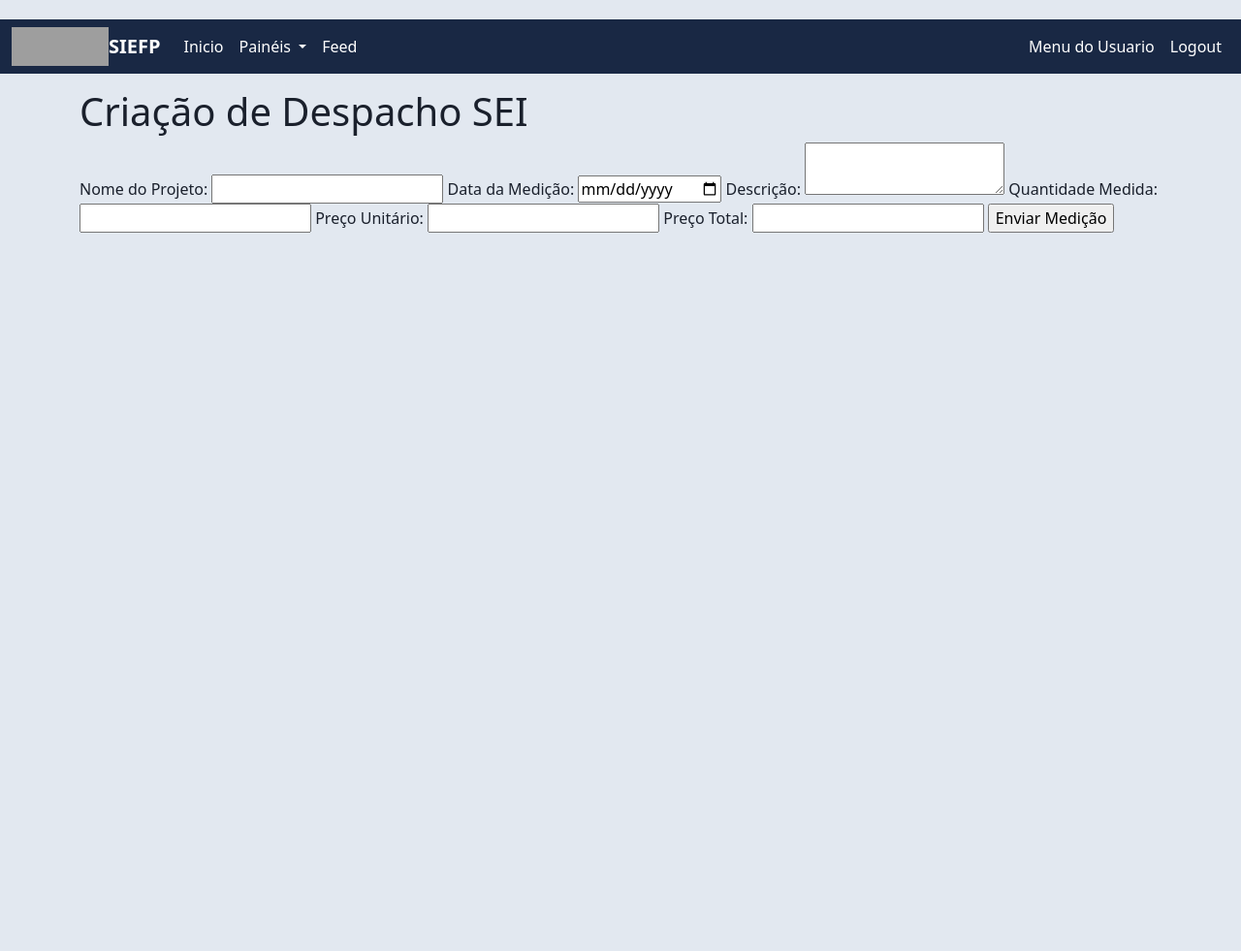
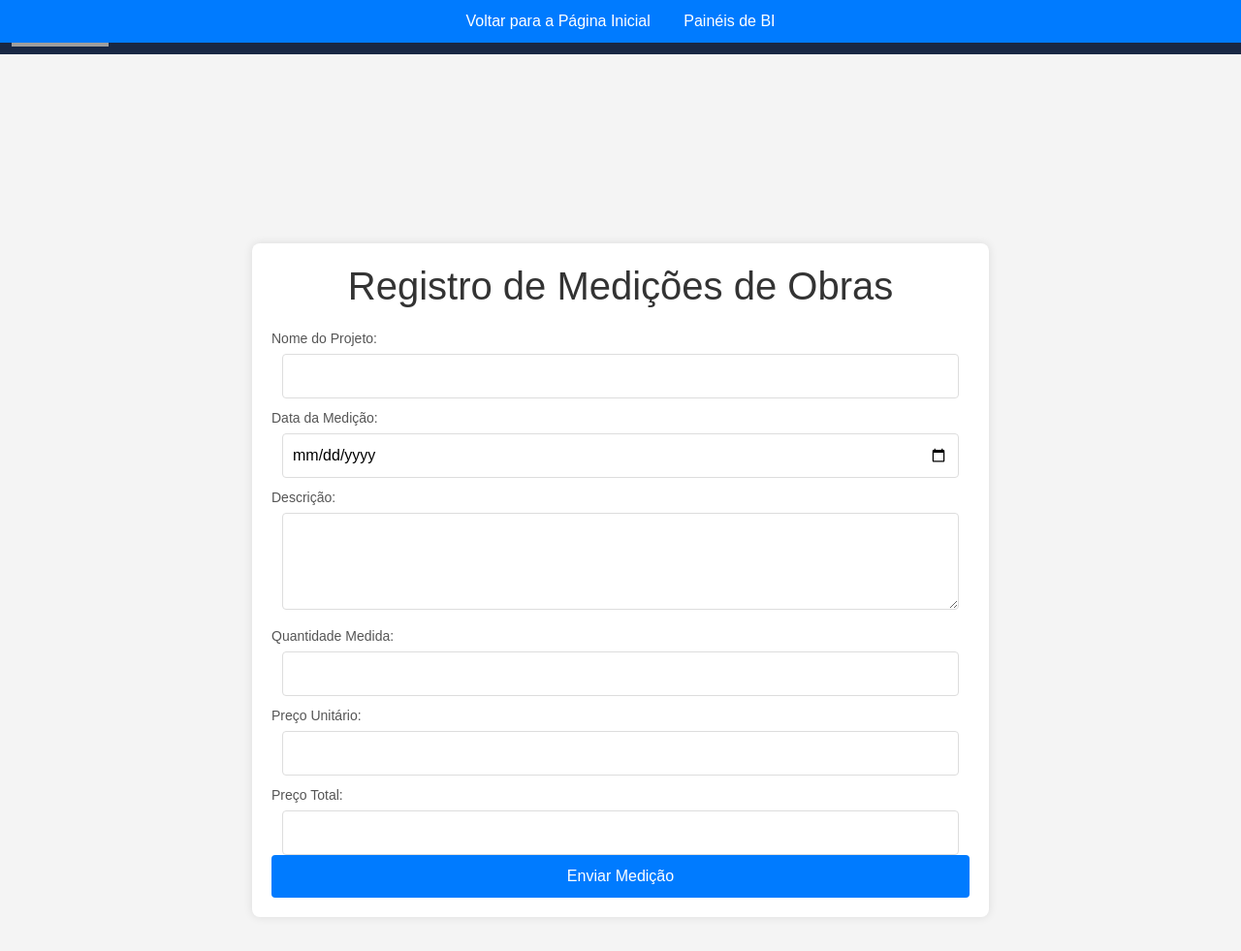
Before and after one commit to AiramBI/SECID, a Flask app: page /paineis/sei in a window 1280 px wide. Shown: the whole page at 97% size. Before the commit the page ends 240 px from the top, so only its background shows below. Run offline with Flask 3, Linux system fonts and the light colour scheme; the visitor is signed in with stand-in values (Sample User, id 1); grey boxes are pictures that could not be loaded.

Commit message:
Update sei.html

```diff
--- a/SECID/templates/sei.html
+++ b/SECID/templates/sei.html
@@ -1,9 +1,102 @@
 {%extends 'base.html' %}
 
 {% block body%}
-<div class="container">
+<head>
+    <meta charset="UTF-8">
+    <meta name="viewport" content="width=device-width, initial-scale=1.0">
+    <title>Registro de Medições de Obras - Secretaria de Cidades</title>
+    <style>
+        body {
+            font-family: Arial, sans-serif;
+            background-color: #f4f4f4;
+            margin: 0;
+            padding: 0;
+        }
+        .top-bar {
+            position: fixed;
+            top: 0;
+            left: 0;
+            width: 100%;
+            background-color: #007bff;
+            color: #fff;
+            padding: 10px;
+            text-align: center;
+            z-index: 1000;
+        }
+        .top-bar a {
+            color: #fff;
+            text-decoration: none;
+            font-size: 16px;
+            margin: 0 15px;
+        }
+        .top-bar a:hover {
+            text-decoration: underline;
+        }
+        .container {
+            margin: 60px auto 0; /* Margem para espaçar do botão fixo */
+            padding: 20px;
+            max-width: 800px; /* Largura máxima para melhor visualização em telas grandes */
+        }
+        .form-container {
+            background-color: #fff;
+            border-radius: 8px;
+            box-shadow: 0 0 10px rgba(0, 0, 0, 0.1);
+            padding: 20px;
+            text-align: center;
+        }
+        .form-container h1 {
+            margin-bottom: 20px;
+            color: #333;
+        }
+        .form-container label {
+            display: block;
+            margin-top: 10px;
+            font-size: 14px;
+            color: #555;
+            text-align: left;
+        }
+        .form-container input[type="text"],
+        .form-container input[type="date"],
+        .form-container input[type="number"],
+        .form-container textarea {
+            width: calc(100% - 22px);
+            padding: 10px;
+            margin-top: 5px;
+            border: 1px solid #ddd;
+            border-radius: 4px;
+            box-sizing: border-box;
+        }
+        .form-container textarea {
+            height: 100px;
+            resize: vertical; /* Permite redimensionar verticalmente */
+        }
+        .form-container input[type="submit"] {
+            width: 100%;
+            padding: 10px;
+            background-color: #007bff;
+            border: none;
+            border-radius: 4px;
+            color: #fff;
+            font-size: 16px;
+            cursor: pointer;
+            transition: background-color 0.3s ease;
+        }
+        .form-container input[type="submit"]:hover {
+            background-color: #0056b3;
+        }
+    </style>
+</head>
+<body>
+    <!-- Barra superior com botões de navegação -->
+    <div class="top-bar">
+        <a href="/home">Voltar para a Página Inicial</a>
+        <a href="/paineis">Painéis de BI</a> <!-- Botão para a página de painéis de BI -->
+    </div>
+
+    <!-- Conteúdo da página de medições de obras -->
+    <div class="container">
         <div class="form-container">
-            <h1>Criação de Despacho SEI</h1>
+            <h1>Registro de Medições de Obras</h1>
             <form action="/submit" method="post">
                 <label for="projectName">Nome do Projeto:</label>
                 <input type="text" id="projectName" name="projectName" required>
@@ -26,4 +119,6 @@
                 <input type="submit" value="Enviar Medição">
             </form>
         </div>
+    </div>
+</body>
 {% endblock %}
```
